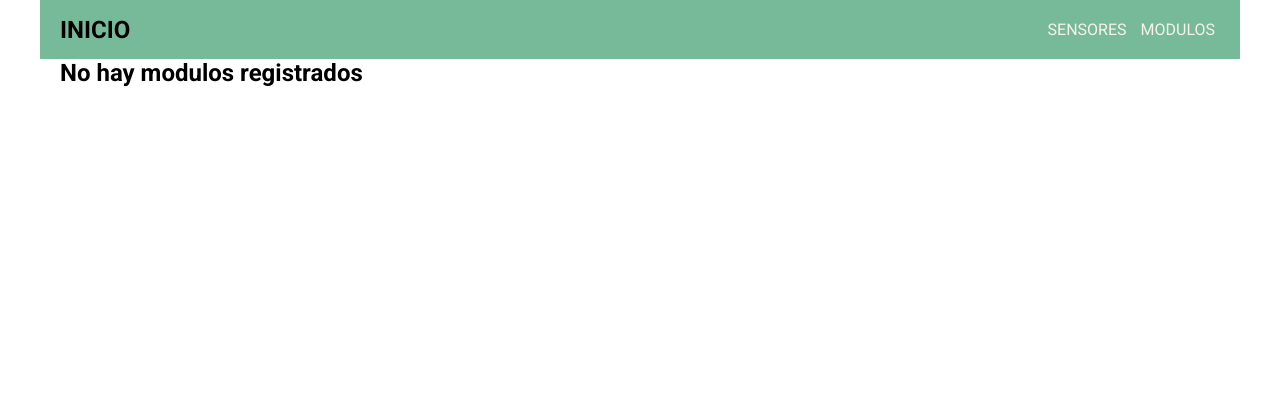
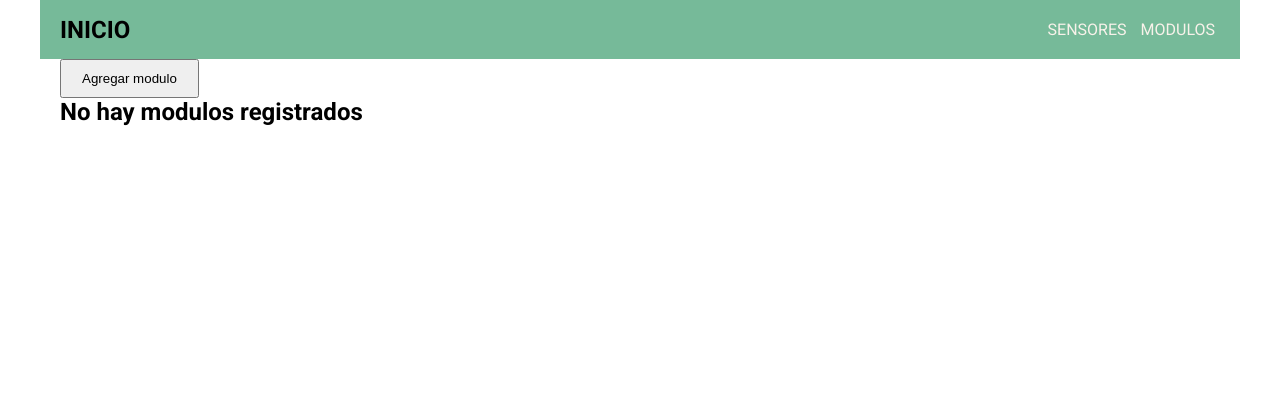
Before and after one commit to isaacFierrog/proyectoMoises, a Django app: page /modulos/ in a window 1280 px wide. Shown: the top 420 px of the page. Run offline with Django 4.2, Linux system fonts and the light colour scheme; data that the repository does not hold is empty; some libraries are stand-ins or nearby versions.

Commit message:
Cambiando el form de lugar

```diff
--- a/templates/modulo/modulo_listar.html
+++ b/templates/modulo/modulo_listar.html
@@ -5,13 +5,14 @@
 {% endblock %}
 
 {% block contenido %}
+    <form class="form" method="post">
+        {% csrf_token %}
+        <input class="form__submit" type="submit" value="Agregar modulo">
+    </form>
+
     {% if modulos %}
         <header class="d-flex space-b">
             <h2>Listado de modulos</h2>
-            <form class="form" method="post">
-                {% csrf_token %}
-                <input class="form__submit" type="submit" value="Agregar modulo">
-            </form>
         </header>
 
         <table class="tabla">
```
